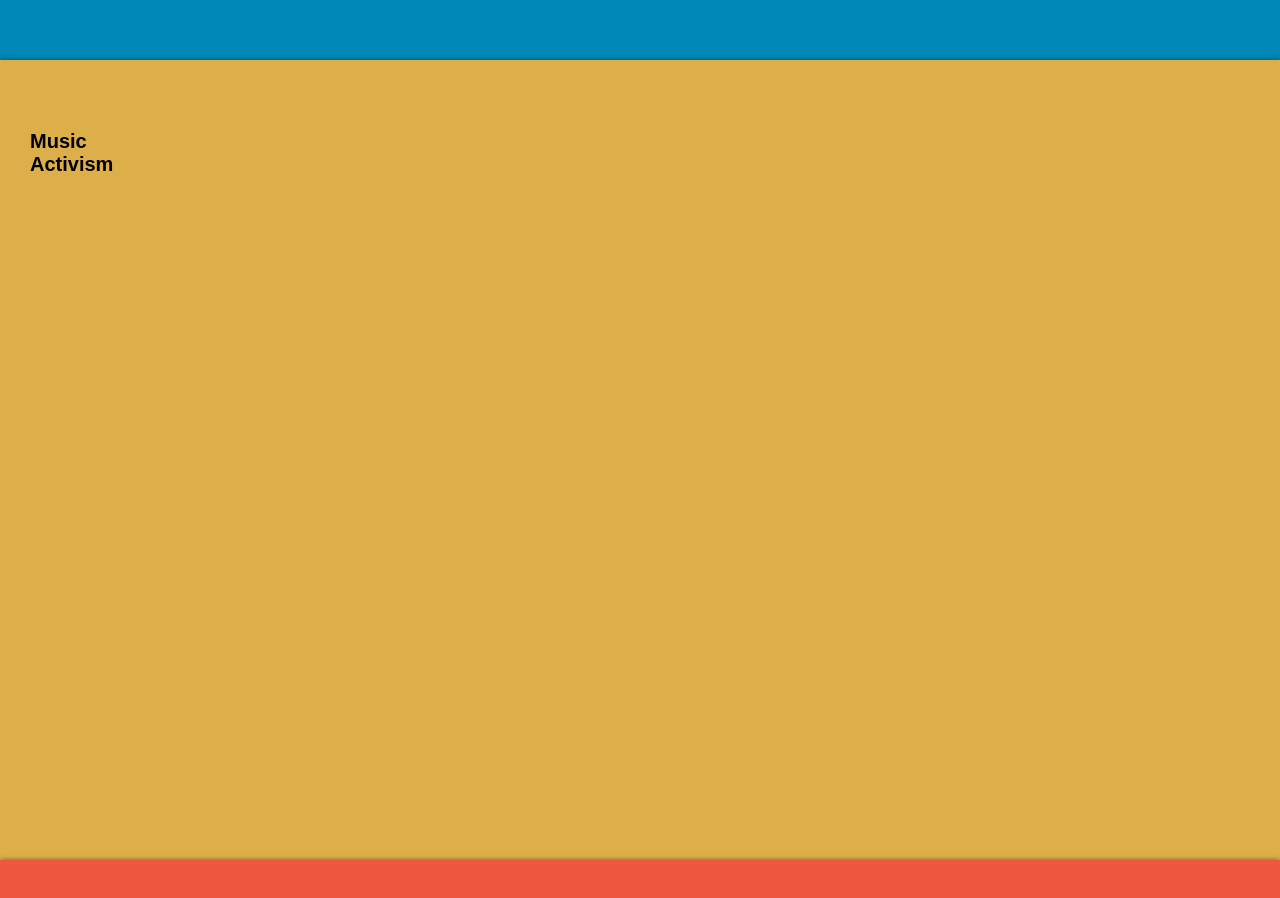
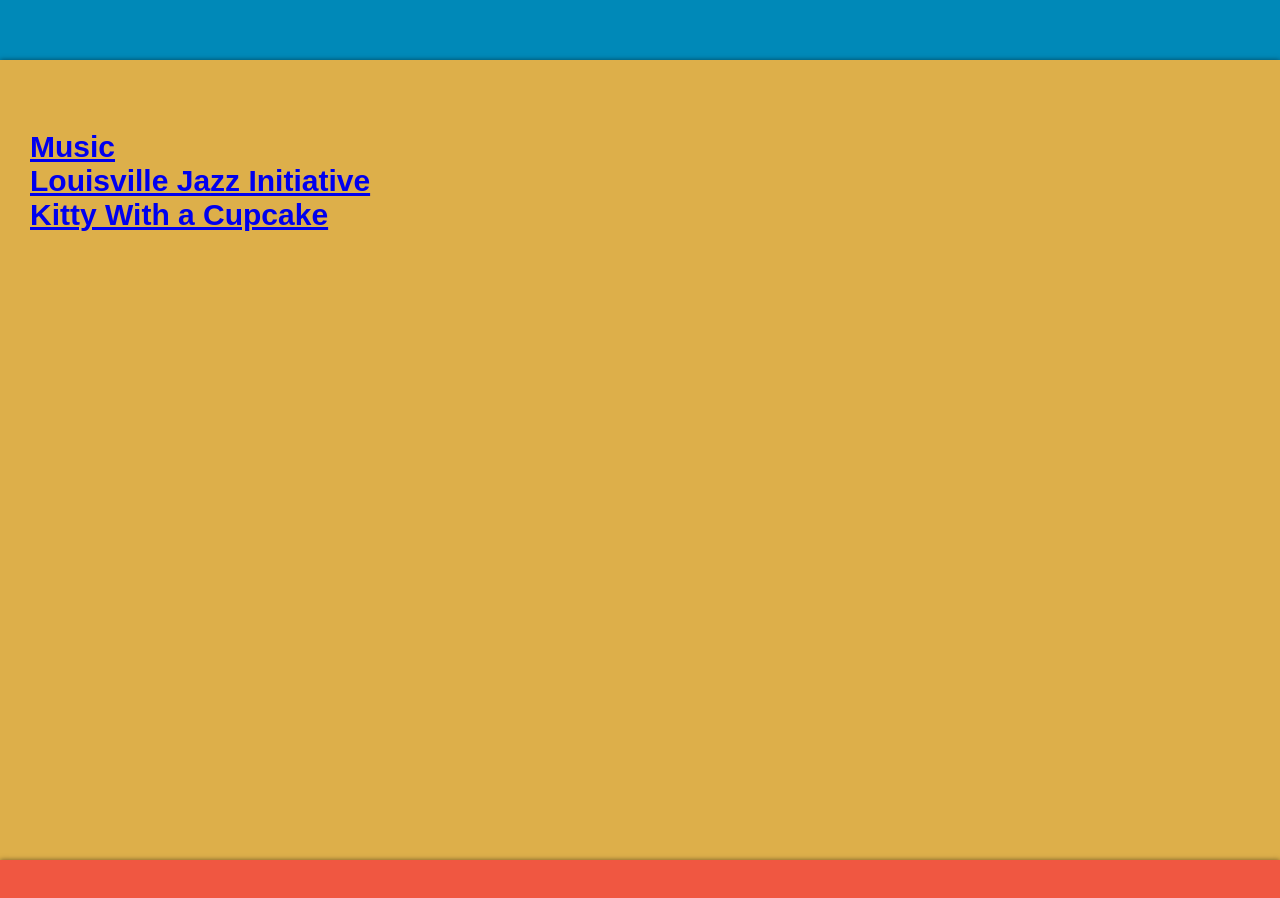
Before and after one commit to csobrien90/csobrien90.github.io, a React (Create React App) app: page / in a window 1280 px wide. Shown: the part 1540-2438 px from the top of the page. Built offline with nearby package versions, Linux system fonts and the light colour scheme; a web font is replaced by a local one.

Commit message:
flesh out interest card component and add starting data

```diff
--- a/src/components/InterestCard.js
+++ b/src/components/InterestCard.js
@@ -6,6 +6,8 @@ class InterestCard extends React.Component {
         super(props);
         this.state = {
             title: props.title,
+			description: props.description,
+			link: props.link,
 			key: props.key
         }
     }
@@ -15,7 +17,10 @@ class InterestCard extends React.Component {
     render() {
         return(
             <article className='interestCard' key={this.state.key}>
-				<h4>{this.state.title}</h4>
+				<a href={this.state.link} target="_blank">
+					<h3>{this.state.title}</h3>
+					<p>{this.state.description}</p>
+				</a>
 			</article>
         )
     }
--- a/src/components/Interests.js
+++ b/src/components/Interests.js
@@ -8,7 +8,7 @@ class Interests extends React.Component {
 			<section  id="interests">
 				<h2 className='sr-only'>Interests</h2>
 				{interests.map((interest, index) => {
-					return <InterestCard title={interest.title} key={index} />
+					return <InterestCard title={interest.title} description={interest.description} link={interest.link} key={index} />
 				})}
 			</section>
 		)
--- a/src/interests.json
+++ b/src/interests.json
@@ -1,8 +1,17 @@
 [
 	{
-		"title": "Music"
+		"title": "Music",
+		"description": "",
+		"link": "https://obrientrombone.com"
 	},
 	{
-		"title": "Activism"
+		"title": "Louisville Jazz Initiative",
+		"description": "",
+		"link": "https://louisvillejazzinitiative.com"
+	},
+	{
+		"title": "Kitty With a Cupcake",
+		"description": "",
+		"link": "https://kittywithacupcake.com"
 	}
 ]
```
